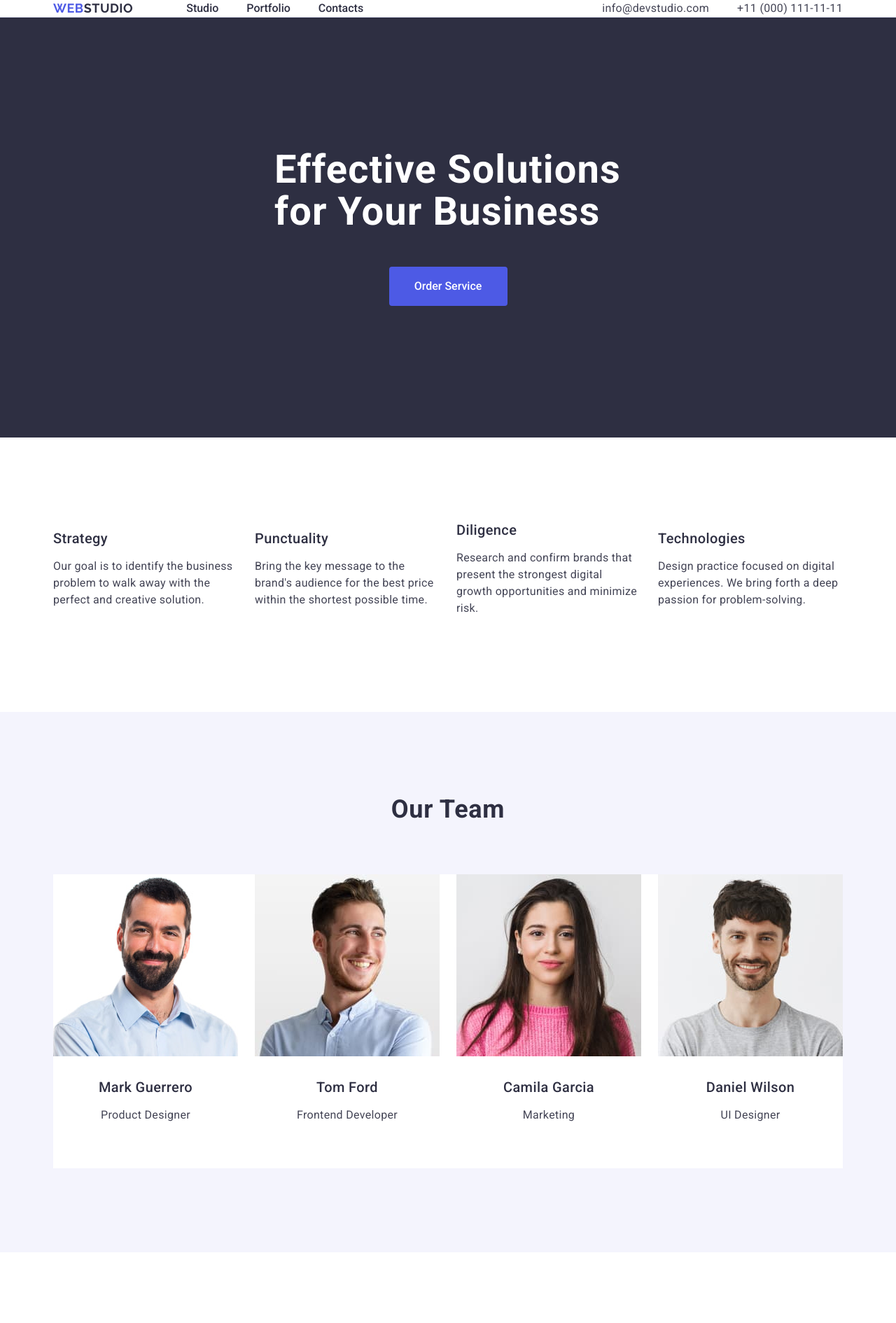
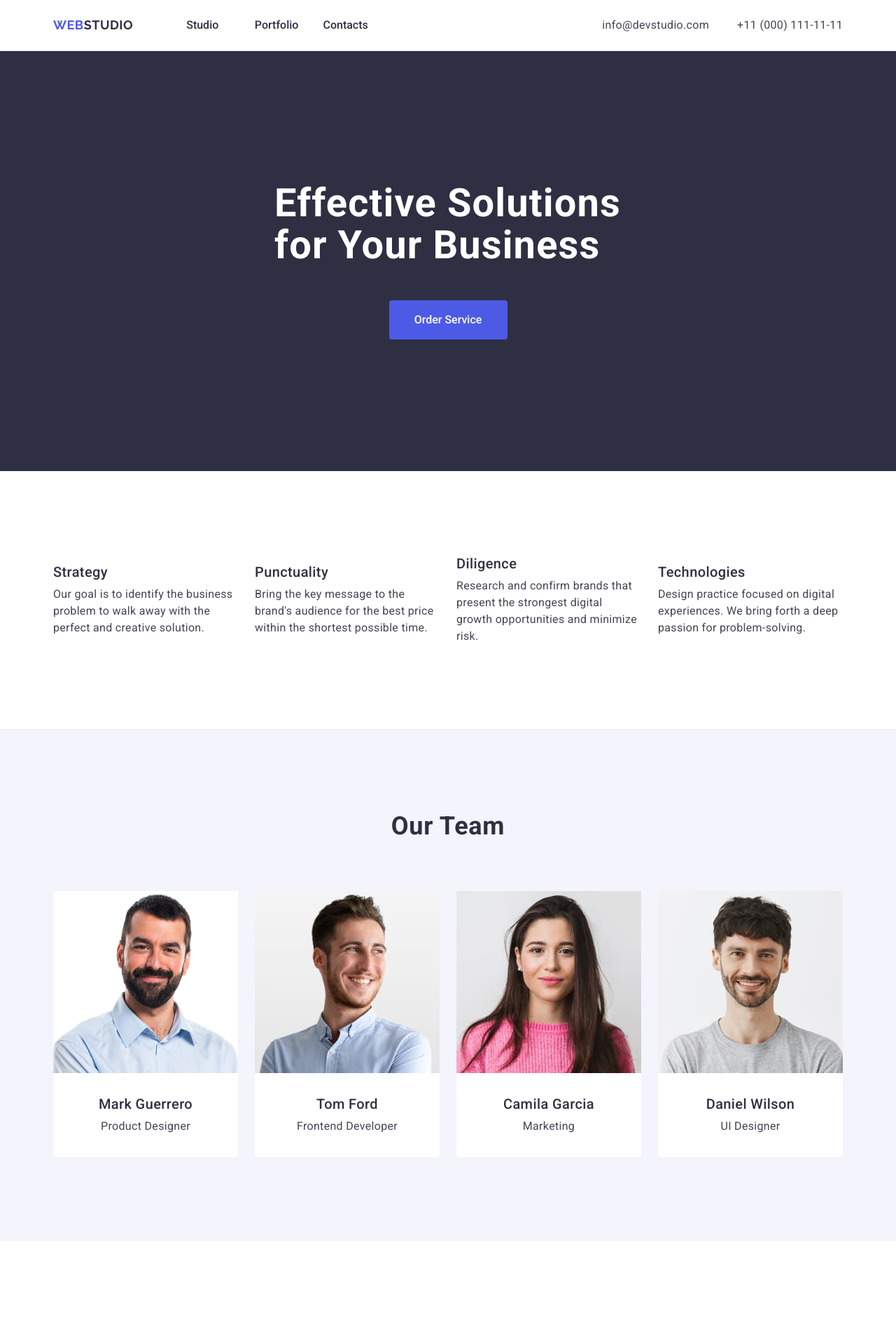
Before and after one commit to Olga-ampilogova/goit-markup-hw-03, a plain HTML site: page index.html in a window 1280 px wide. Shown: the top 1890 px of the page at 70% size. Drawn offline with nearby package versions, Linux system fonts and the light colour scheme.

Commit message:
fix after mentor's review

```diff
--- a/css/styles.css
+++ b/css/styles.css
@@ -8,7 +8,12 @@ body {
 h1,
 h2,
 h3,
-h4 {
+h4 h5 h6 {
+    margin-top: 0;
+    margin-bottom: 0;
+}
+
+p {
     margin-top: 0;
     margin-bottom: 0;
 }
@@ -84,11 +89,8 @@ button {
 
 .container-header {
     display: flex;
-    margin: 0 auto;
-    padding-left: 15px;
-    padding-right: 15px;
     justify-content: space-between;
-
+    align-items: center;
 }
 
 .header-nav {
@@ -118,15 +120,17 @@ button {
 .nav-list {
     display: flex;
     gap: 40px;
-    width: calc((100% - 80px) / 3);
+
 }
 
 .nav-list-item {
     gap: 40px;
+    width: calc((100% - 80px) / 3);
 
 }
 
 .nav-link {
+    display: block;
     color: #2E2F42;
     font-size: 16px;
     font-weight: 500;
@@ -279,9 +283,8 @@ button {
 
 .team-list {
     display: flex;
-    background-color: #FFFFFF;
     gap: 24px;
-    margin: 0 auto;
+
 }
 
 .team-list-item {
@@ -305,7 +308,6 @@ button {
 
 .team-text {
     text-align: center;
-    margin-bottom: 32px;
 }
 
 /* Portfolio */
```
